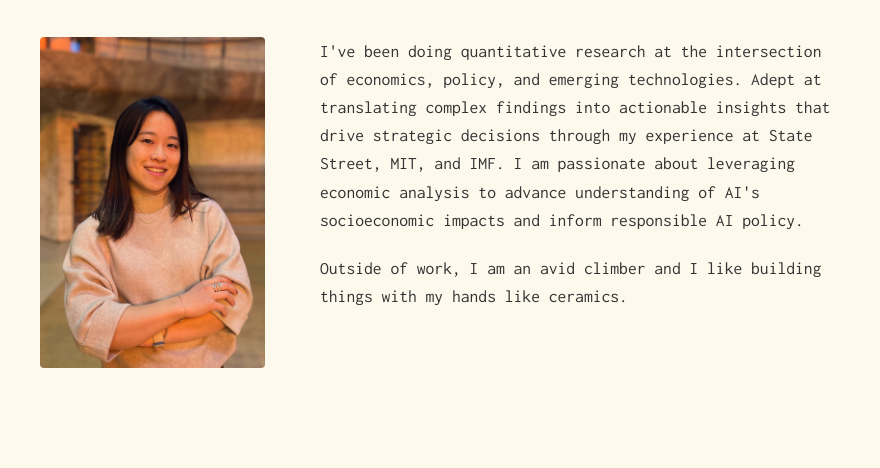
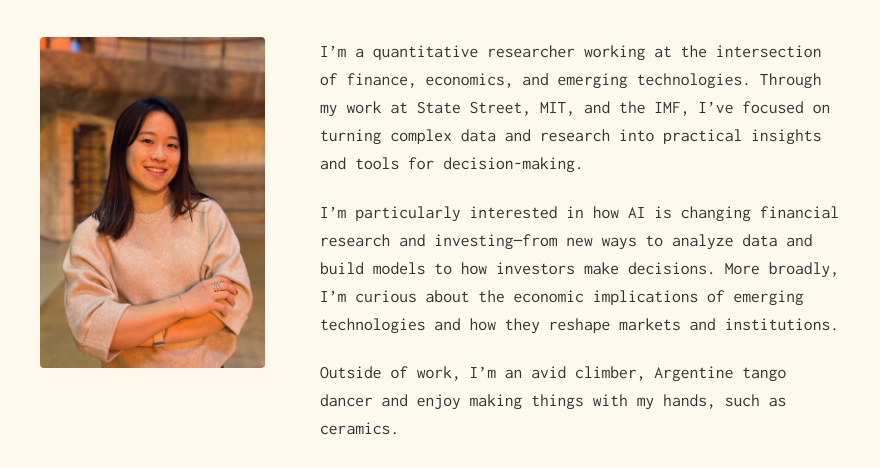
Before and after one commit to yuouwu/yuouwu.github.io, a plain HTML site: page personal-website.html in a window 1280 px wide. Shown: the part 160-628 px from the top of the page, without its empty margins (200-1080 px from the left). Drawn offline with Linux system fonts and the light colour scheme.

Commit message:
Update bio:

```diff
--- a/personal-website.html
+++ b/personal-website.html
@@ -36,10 +36,9 @@
                     <!-- You can add more images here if needed -->
                 </div>
                 <div class="bio-text">
-                    <p>I've been doing quantitative research at the intersection of economics, policy, and emerging technologies.
-                        Adept at translating complex findings into actionable insights that drive strategic decisions through my experience at State Street, MIT, and IMF.
-                        I am passionate about leveraging economic analysis to advance understanding of AI's socioeconomic impacts and inform responsible AI policy.</p>
-                    <p> Outside of work, I am an avid climber and I like building things with my hands like ceramics. </p>
+                    <p>I’m a quantitative researcher working at the intersection of finance, economics, and emerging technologies. Through my work at State Street, MIT, and the IMF, I’ve focused on turning complex data and research into practical insights and tools for decision-making.</p>
+                    <p>I’m particularly interested in how AI is changing financial research and investing—from new ways to analyze data and build models to how investors make decisions. More broadly, I’m curious about the economic implications of emerging technologies and how they reshape markets and institutions.</p>
+                    <p> Outside of work, I’m an avid climber, Argentine tango dancer and enjoy making things with my hands, such as ceramics. </p>
                 </div>
             </div>
         </section>
```
